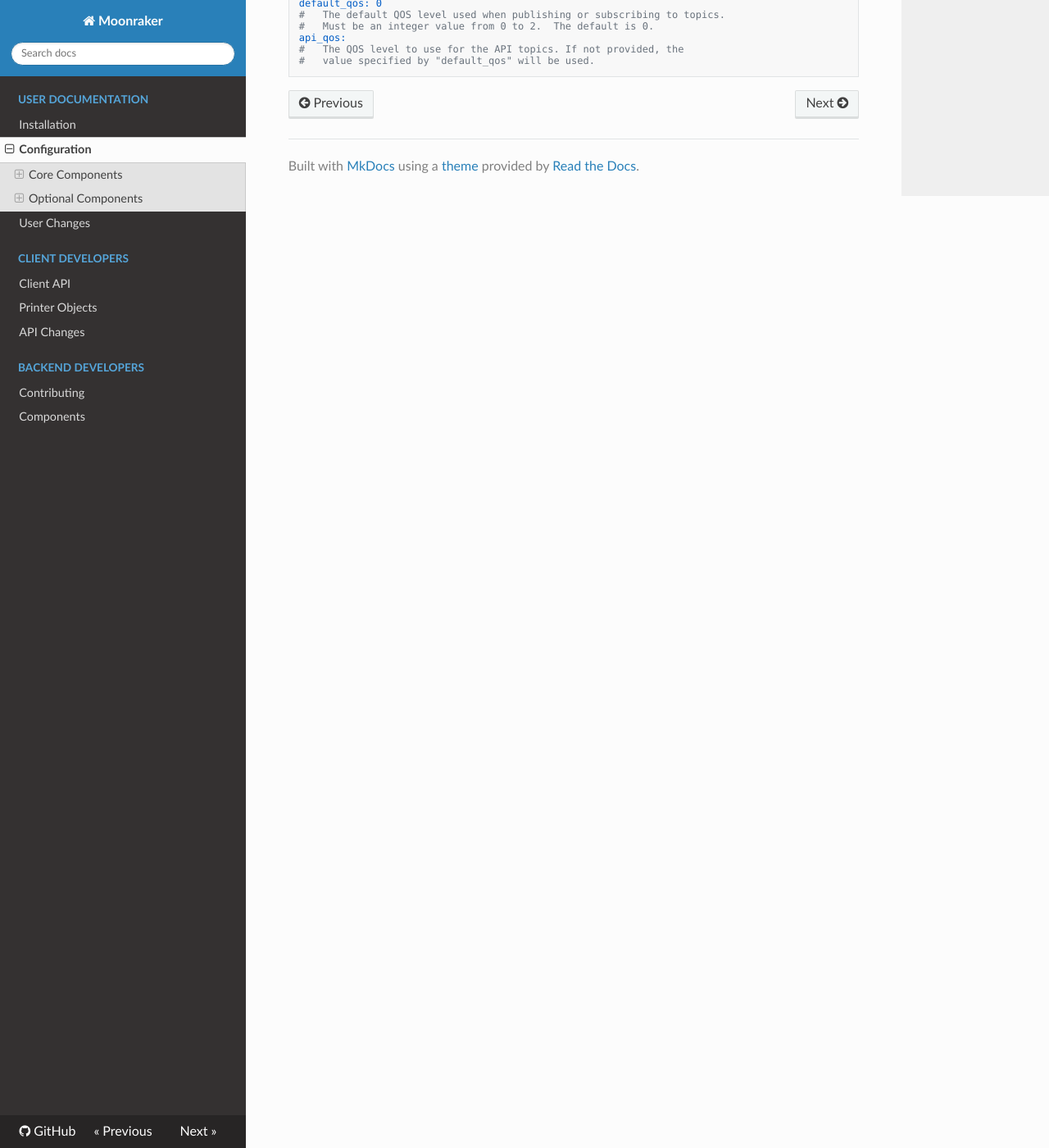
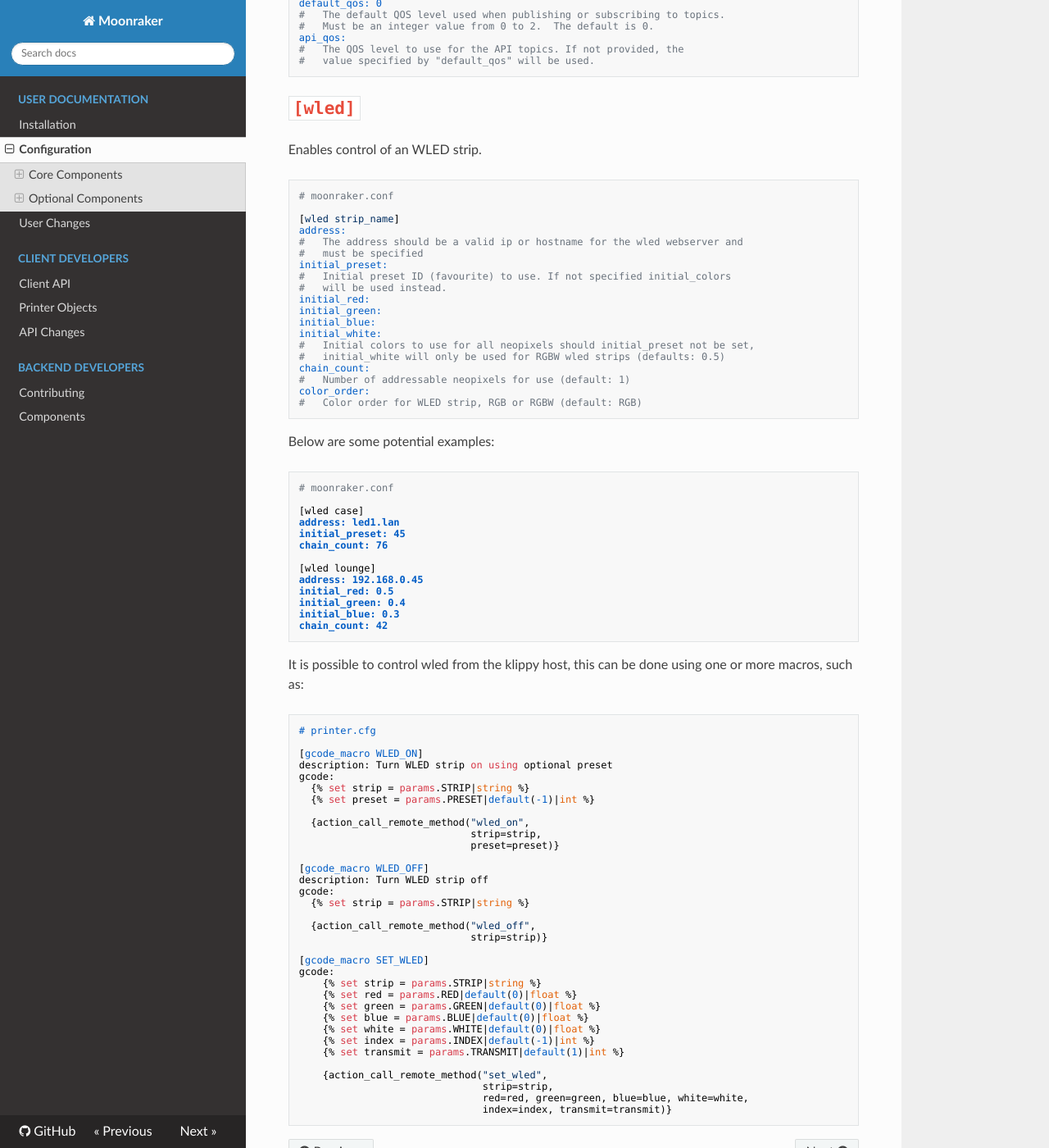
Before and after one commit to Arksine/moonraker, an MkDocs documentation site: the page built from docs/configuration.md, in a window 1280 px wide and 1400 px high, scrolled down 11764 px. Shown: the whole window at 82% size. Built offline with MkDocs 1.6.1, drawn with Linux system fonts in a browser that asks for light colours; nearby versions of some CDN libraries.

Commit message:
wled: change a few default and draft docs
Signed-off-by:  Richard Mitchell <richardjm+moonraker@gmail.com>

````diff
--- a/docs/configuration.md
+++ b/docs/configuration.md
@@ -741,3 +741,85 @@
 #   The QOS level to use for the API topics. If not provided, the
 #   value specified by "default_qos" will be used.
 ```
+
+# `[wled]`
+Enables control of an WLED strip.
+
+```ini
+# moonraker.conf
+
+[wled strip_name]
+address:
+#   The address should be a valid ip or hostname for the wled webserver and
+#   must be specified
+initial_preset:
+#   Initial preset ID (favourite) to use. If not specified initial_colors
+#   will be used instead.
+initial_red:
+initial_green:
+initial_blue:
+initial_white:
+#   Initial colors to use for all neopixels should initial_preset not be set,
+#   initial_white will only be used for RGBW wled strips (defaults: 0.5)
+chain_count:
+#   Number of addressable neopixels for use (default: 1)
+color_order:
+#   Color order for WLED strip, RGB or RGBW (default: RGB)
+
+```
+Below are some potential examples:
+```ini
+# moonraker.conf
+
+[wled case]
+address: led1.lan
+initial_preset: 45
+chain_count: 76
+
+[wled lounge]
+address: 192.168.0.45
+initial_red: 0.5
+initial_green: 0.4
+initial_blue: 0.3
+chain_count: 42
+```
+
+It is possible to control wled from the klippy host, this can be done using
+one or more macros, such as:
+
+```ini
+# printer.cfg
+
+[gcode_macro WLED_ON]
+description: Turn WLED strip on using optional preset
+gcode:
+  {% set strip = params.STRIP|string %}
+  {% set preset = params.PRESET|default(-1)|int %}
+
+  {action_call_remote_method("wled_on",
+                             strip=strip,
+                             preset=preset)}
+
+[gcode_macro WLED_OFF]
+description: Turn WLED strip off
+gcode:
+  {% set strip = params.STRIP|string %}
+
+  {action_call_remote_method("wled_off",
+                             strip=strip)}
+
+[gcode_macro SET_WLED]
+gcode:
+    {% set strip = params.STRIP|string %}
+    {% set red = params.RED|default(0)|float %}
+    {% set green = params.GREEN|default(0)|float %}
+    {% set blue = params.BLUE|default(0)|float %}
+    {% set white = params.WHITE|default(0)|float %}
+    {% set index = params.INDEX|default(-1)|int %}
+    {% set transmit = params.TRANSMIT|default(1)|int %}
+
+    {action_call_remote_method("set_wled",
+                               strip=strip,
+                               red=red, green=green, blue=blue, white=white,
+                               index=index, transmit=transmit)}
+```
````
Also changed, not shown: 1 other file.
